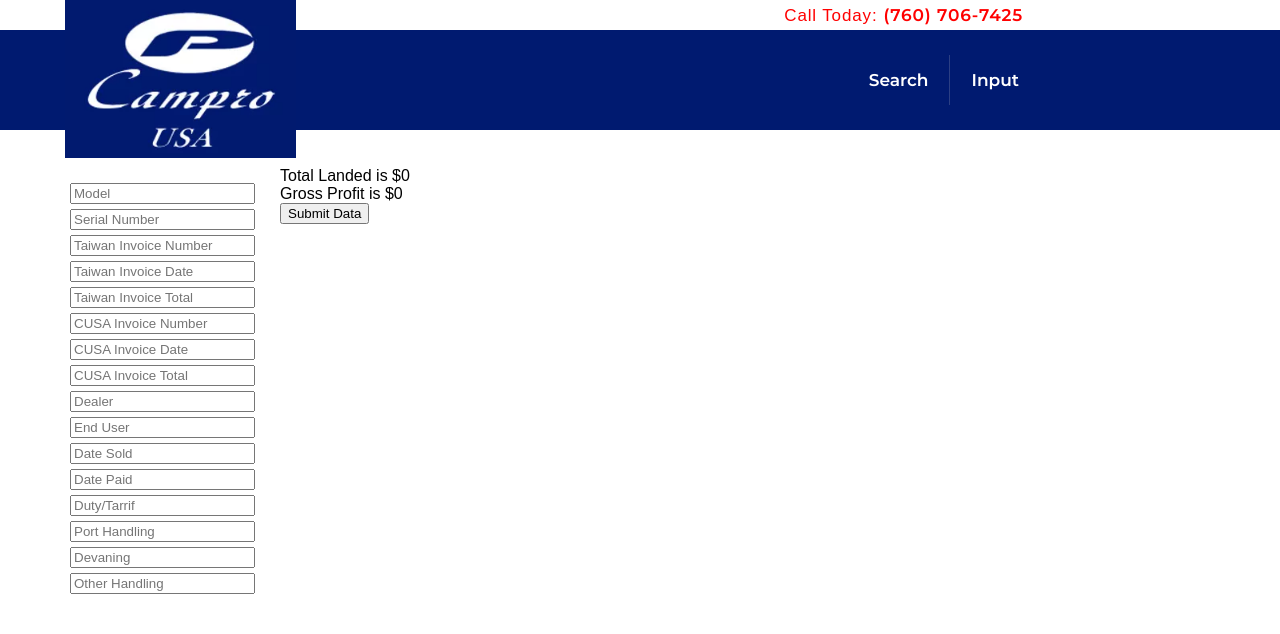
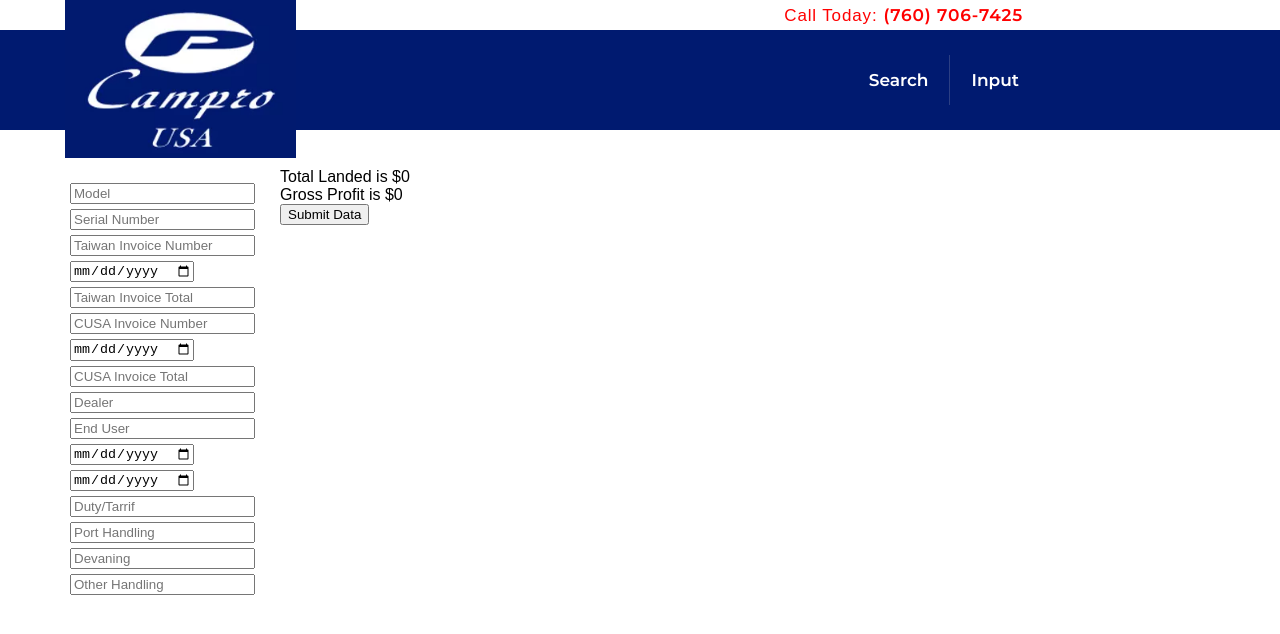
Before and after one commit to tilley-kyle/dt-database, a React (Create React App) app: page / in a window 1280 px wide. Shown: the top 634 px of the page. Built offline with nearby package versions, Linux system fonts and the light colour scheme; a web font is replaced by a local one.

Commit message:
changed the input type for the date fields to date type

```diff
--- a/src/App.js
+++ b/src/App.js
@@ -54,15 +54,18 @@
   }
 
   async onNewMachineInput(e) {
-    const { newInput } = this.state;
+    const { newInput, action } = this.state;
+    if (action === 'input') {
+      // this.setState({ action: 'inputting' });
+    }
     newInput[e.target.id] = e.target.value;
     await this.setState({ newInput: newInput });
   }
 
   async onSubmitData(e) {
-    e.preventDefault();
+    // e.preventDefault();
     const { totalResults, newInput } = this.state;
-    await this.setState({ totalResults: [...totalResults, newInput ]});
+    await this.setState({ totalResults: [...totalResults, newInput ], action: 'input' });
   }
 
   render() {
--- a/src/components/Input.jsx
+++ b/src/components/Input.jsx
@@ -13,15 +13,15 @@
         <input className="input-field" type="input" placeholder="Model" id="Model" onChange={(e) => onNewMachineInput(e)} />
         <input className="input-field" type="input" placeholder="Serial Number" id="Serial-Number" onChange={(e) => onNewMachineInput(e)} />
         <input className="input-field" type="input" placeholder="Taiwan Invoice Number" id="TW-Invoice-Number" onChange={(e) => onNewMachineInput(e)} />
-        <input className="input-field" type="input" placeholder="Taiwan Invoice Date" id="TW-Invoice-Date" onChange={(e) => onNewMachineInput(e)} />
+        <input className="input-field" type="date" placeholder="Taiwan Invoice Date" id="TW-Invoice-Date" onChange={(e) => onNewMachineInput(e)} />
         <input className="input-field" type="input" placeholder="Taiwan Invoice Total" id="TW-Invoice-Total" onChange={(e) => onNewMachineInput(e)} />
         <input className="input-field" type="input" placeholder="CUSA Invoice Number" id="CUSA-Invoice-Number" onChange={(e) => onNewMachineInput(e)} />
-        <input className="input-field" type="input" placeholder="CUSA Invoice Date" id="CUSA-Invoice-Date" onChange={(e) => onNewMachineInput(e)} />
+        <input className="input-field" type="date" placeholder="CUSA Invoice Date" id="CUSA-Invoice-Date" onChange={(e) => onNewMachineInput(e)} />
         <input className="input-field" type="input" placeholder="CUSA Invoice Total" id="CUSA-Invoice-Total" onChange={(e) => onNewMachineInput(e)} />
         <input className="input-field" type="input" placeholder="Dealer" id="Dealer" onChange={(e) => onNewMachineInput(e)} />
         <input className="input-field" type="input" placeholder="End User" id="End-User" onChange={(e) => onNewMachineInput(e)} />
-        <input className="input-field" type="input" placeholder="Date Sold" id="Date-Sold" onChange={(e) => onNewMachineInput(e)} />
-        <input className="input-field" type="input" placeholder="Date Paid" id="Date-Paid" onChange={(e) => onNewMachineInput(e)} />
+        <input className="input-field" type="date" placeholder="Date Sold" id="Date-Sold" onChange={(e) => onNewMachineInput(e)} />
+        <input className="input-field" type="date" placeholder="Date Paid" id="Date-Paid" onChange={(e) => onNewMachineInput(e)} />
         <input className="input-field" type="input" placeholder="Duty/Tarrif" id="Duty/Tarrif" onChange={(e) => onNewMachineInput(e)} />
         <input className="input-field" type="input" placeholder="Port Handling" id="Port-Handling" onChange={(e) => onNewMachineInput(e)} />
         <input className="input-field" type="input" placeholder="Devaning" id="Devaning" onChange={(e) => onNewMachineInput(e)} />
```
